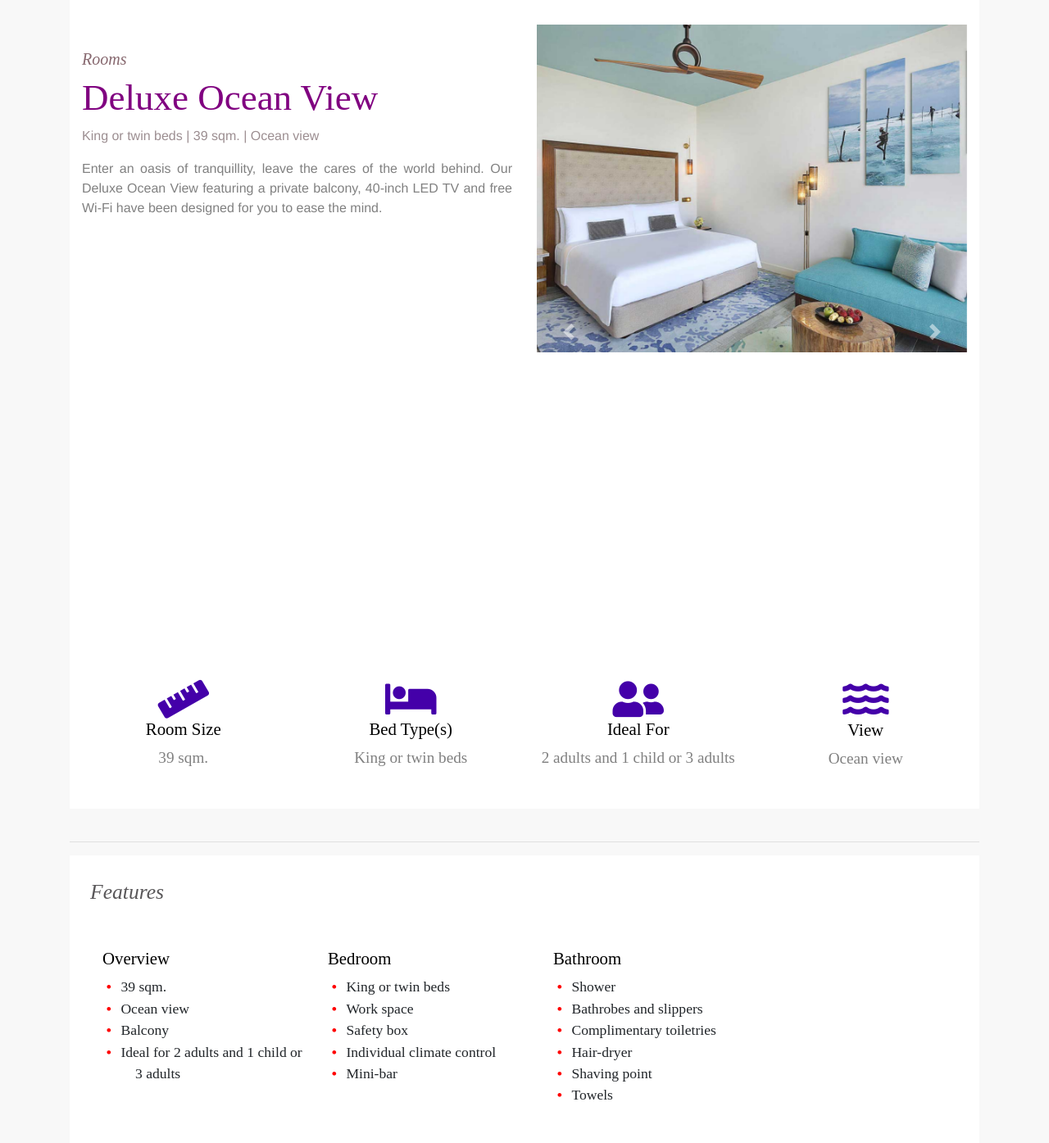
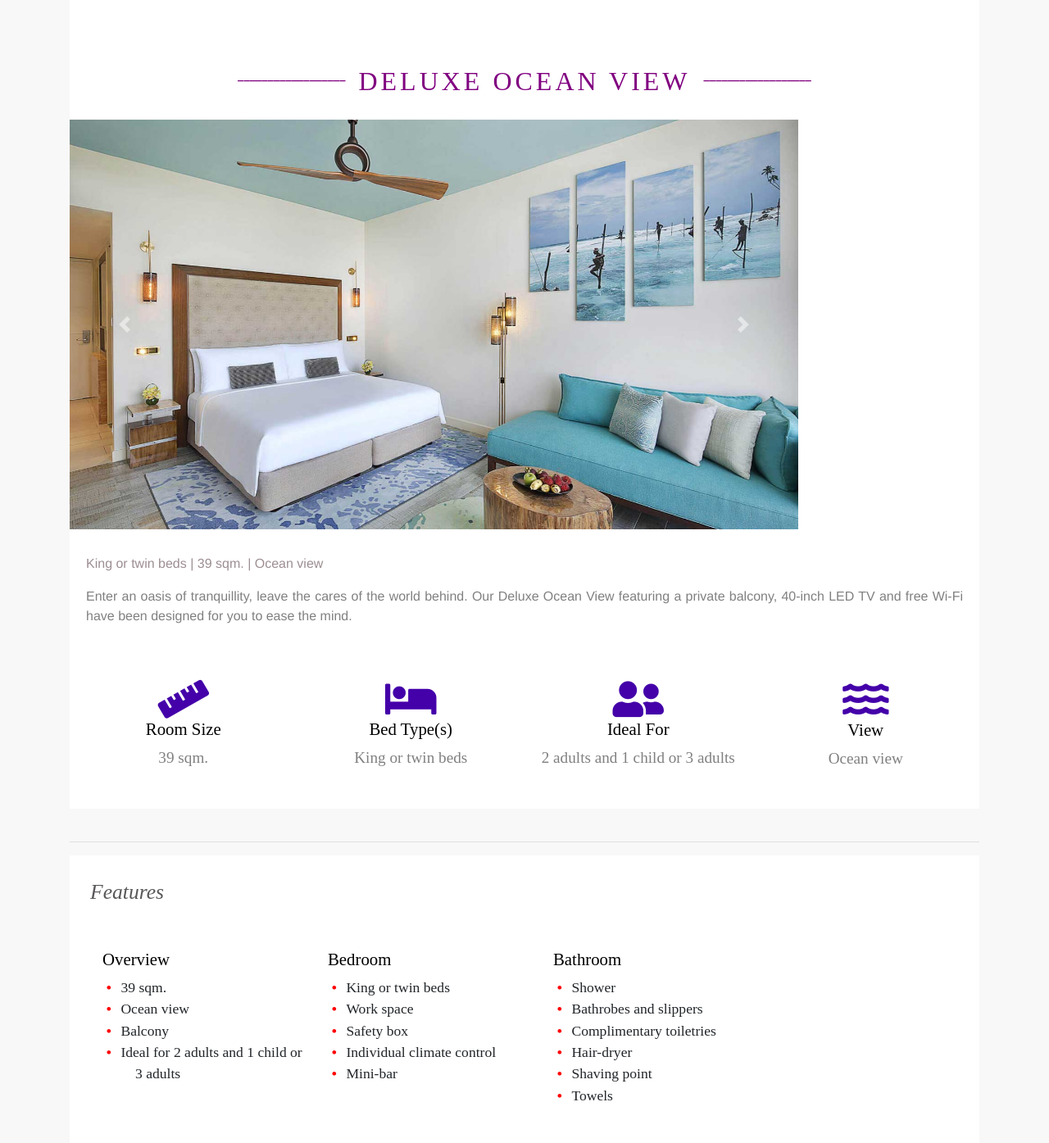
Before and after one commit to Kulesha95/WAD-Mini-Project-Group-3, a PHP site: page /room-view.php in a window 1280 px wide. Shown: the top 1395 px of the page at 82% size. Run offline with PHP 8.4, Linux system fonts and the light colour scheme; some libraries are stand-ins or nearby versions.

Commit message:
room-view.php

```diff
--- a/css/room-view.css
+++ b/css/room-view.css
@@ -6,19 +6,15 @@
 }
 .main-banner{
 	background-color: white;
-    padding: 30px 15px;
+    padding-right: 15px;
+    padding-left: 15px;
+    padding-bottom: 30px;
     height: auto;
+    padding-top: 80px;
 }
-#descriptHead{
-  color: purple;
-  font-size: 45px;
-  font-family: serif;
-}
-.tagline{
-  font-style: oblique;
-  font-family: serif;
-  font-size: 20px;
-  color: #87686F;
+.contentRow{
+  padding-left: 20px;
+  padding-right: 20px;
 }
 .view{
 	font-family: helvetica;
--- a/room-view.php
+++ b/room-view.php
@@ -4,38 +4,31 @@ include_once "navigation.php";
 ?>
 <div class="container" id="customContainer">
 	<section class="main-banner">
-			<div class="row">
-				<div class="col-12 col-lg-6 order-2 order-lg-1">
-					<article class="content">
-                		<header class="head">
-                          	<h2 class="tagline">Rooms</h2>
-                          	<h1 id="descriptHead">Deluxe Ocean View</h1>
-                          	<p class="view">King or twin beds <span> | </span> 39 sqm. <span> | </span> Ocean view</p>
-                        </header>
-                        <p class="descriptionRoom">Enter an oasis of tranquillity, leave the cares of the world behind. Our Deluxe Ocean View featuring a private balcony, 40-inch LED TV and free Wi-Fi have been designed for you to ease the mind.
-                        </p>
-                    </article>
+		<div class="row justify-content-center">
+			<span class="justify-content-between text-color-purple mr-3 d-none d-md-block">__________________</span>
+			<h2 class="heading text-color-purple">Deluxe Ocean View</h2>
+			<span class="justify-content-between text-color-purple ml-3 d-none d-md-block">__________________</span>
 		</div>
-				<div class="col-12 col-lg-6 order-1 order-lg-2">
+		<div class="row"  style="padding-top:20px">
 			<div id="customImg" class="carousel slide " data-ride="carousel">
-						<div class="carousel-inner">
+				<div class="carousel-inner" style="height:500px">
 					<div class="carousel-item active">
-								<img src="img/deluxe-ocean-view_king-bed.jpg" style="width:100%;height:400px;object-fit:cover">
+						<img src="img/deluxe-ocean-view_king-bed.jpg" style="width:100%;height:500px;object-fit:cover">
 					</div>
 					<div class="carousel-item">
-								<img  src="img/deluxe-ocean-view_king-bed-view.jpg" style="width:100%;height:400px;object-fit:cover">
+						<img  src="img/deluxe-ocean-view_king-bed-view.jpg" style="width:100%;height:500px;object-fit:cover">
 					</div>
 					<div class="carousel-item ">
-								<img src="img/deluxe-ocean-view_living-area.jpg" style="width:100%;height:400px;object-fit:cover">
+						<img src="img/deluxe-ocean-view_living-area.jpg" style="width:100%;height:500px;object-fit:cover">
 					</div>
 					<div class="carousel-item ">
-								<img  src="img/deluxe-ocean-view_twin-bed-view.jpg" style="width:100%;height:400px;object-fit:cover">
+						<img  src="img/deluxe-ocean-view_twin-bed-view.jpg" style="width:100%;height:500px;object-fit:cover">
 					</div>
 					<div class="carousel-item">
-								<img src="img/deluxe-ocean-view_bathroom-1.jpg" style="width:100%;height:400px;object-fit:cover">
+						<img src="img/deluxe-ocean-view_bathroom-1.jpg" style="width:100%;height:500px;object-fit:cover">
 					</div>
 					<div class="carousel-item">
-								<img src="img/deluxe-ocean-view_bathroom-2.jpg" style="width:100%;height:400px;object-fit:cover">
+						<img src="img/deluxe-ocean-view_bathroom-2.jpg" style="width:100%;height:500px;object-fit:cover">
 					</div>
 				</div>
 
@@ -49,7 +42,13 @@ include_once "navigation.php";
 				</a>
 			</div>
 		</div>
+		<div class="row contentRow">
+			<article class="content">
+                <p class="view">King or twin beds <span> | </span> 39 sqm. <span> | </span> Ocean view</p>
+                <p class="descriptionRoom">Enter an oasis of tranquillity, leave the cares of the world behind. Our Deluxe Ocean View featuring a private balcony, 40-inch LED TV and free Wi-Fi have been designed for you to ease the mind.</p>
+            </article>
 		</div>
+
 		<br><br>
 			<div class="hotel-highlight center">
 				<div class="row">
```
Lines whose indentation alone changed are shown as unchanged.
